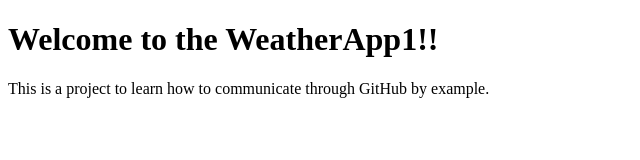
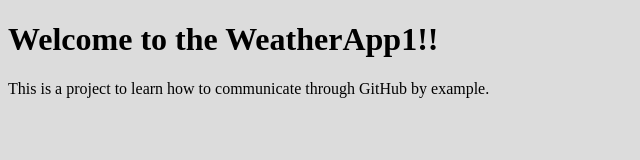
Before and after one commit to ArnaudStudentHowest/weatherapp1, a plain HTML site: page index.html in a window 1280 px wide. Shown: the whole page, without its empty margins (0-640 px from the left). Drawn offline with Linux system fonts and the light colour scheme.

Commit message:
added a link to css in index.html

```diff
--- a/index.html
+++ b/index.html
@@ -3,6 +3,7 @@
 <head>
     <meta charset="UTF-8">
     <title>Homepage</title>
+    <link rel="stylesheet" href="assets/css/screen.css"/>
 </head>
 <body>
 <h1>Welcome to the WeatherApp1!!</h1>
```
